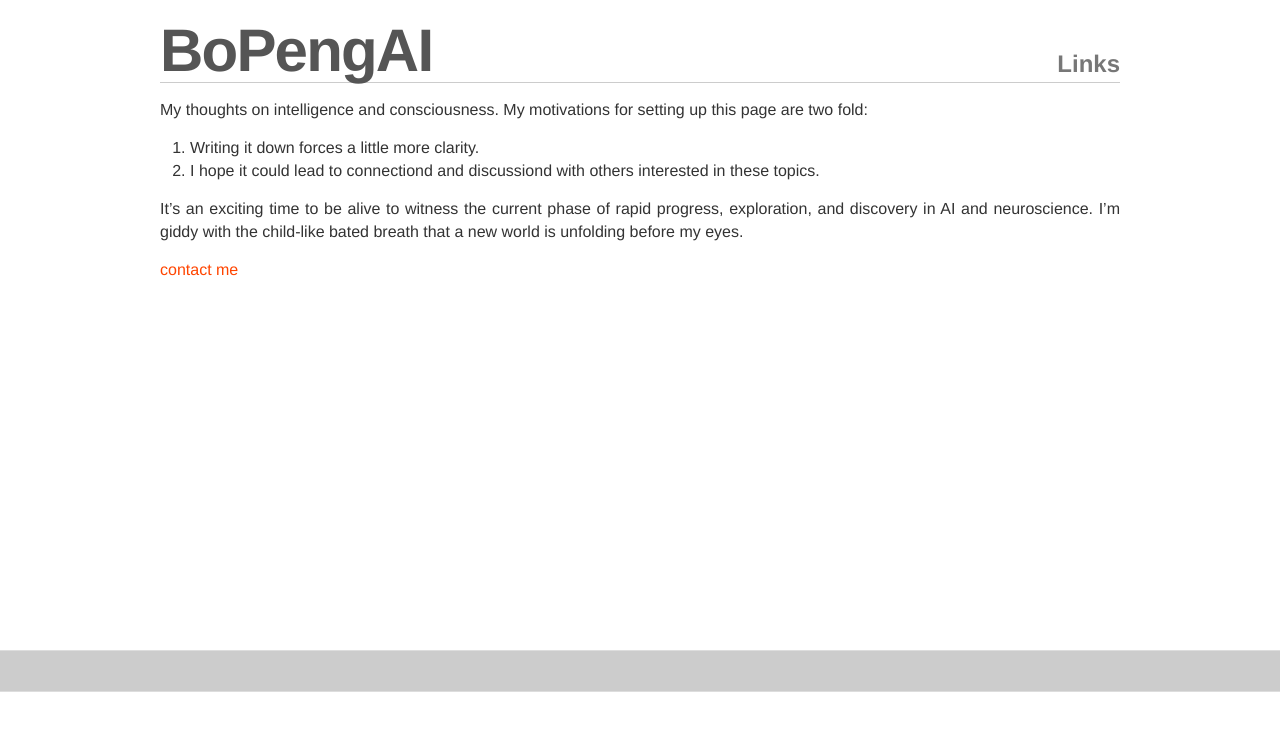
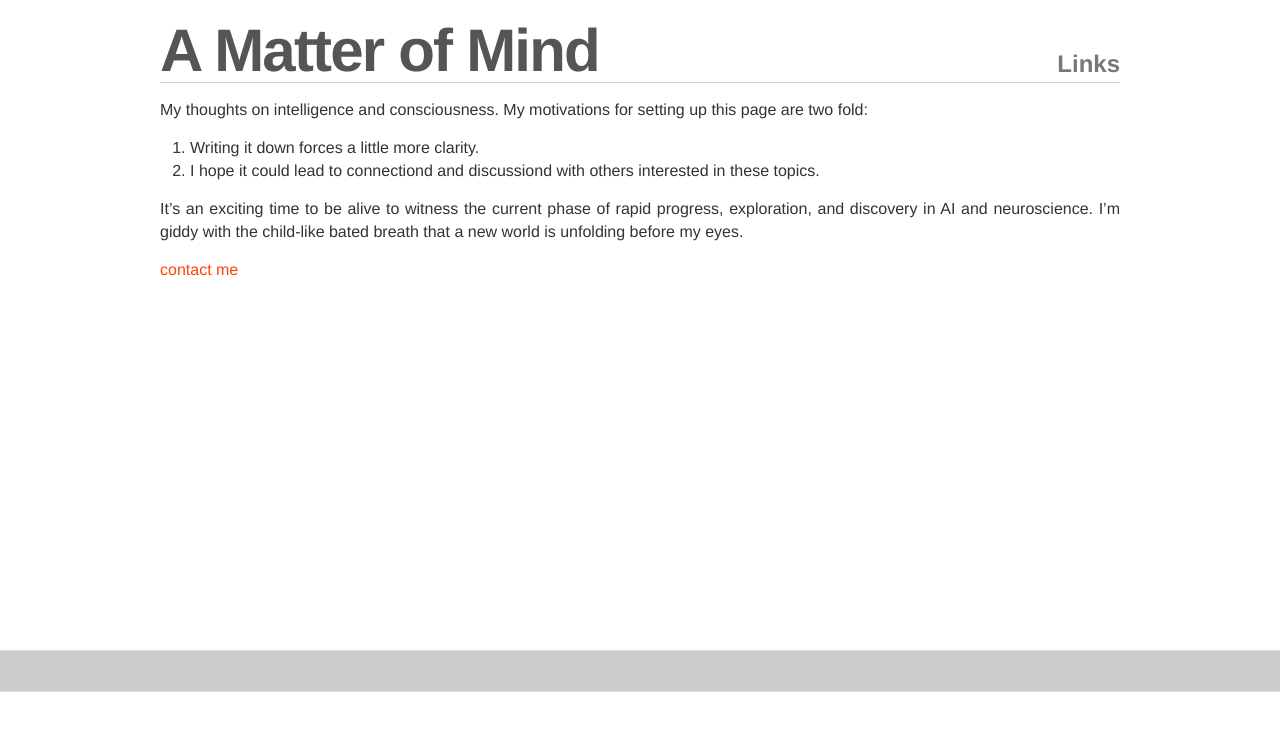
Before and after one commit to BoPengAI/A-Matter-of-Mind, a Jekyll site: the page built from about.md, in a window 1280 px wide. Shown: the top 731 px of the page. Built offline with Jekyll 4.4.1, drawn with Linux system fonts in a browser that asks for light colours; nearby versions of some CDN libraries.

Commit message:
Update _config.yml

```diff
--- a/_config.yml
+++ b/_config.yml
@@ -5,7 +5,7 @@
 #
 
 # Name of your site (displayed in the header)
-name: BoPengAI
+name: A Matter of Mind
 
 # Short bio or description (displayed in the header)
 description: Thoughts on AGI & consciousness.
```
